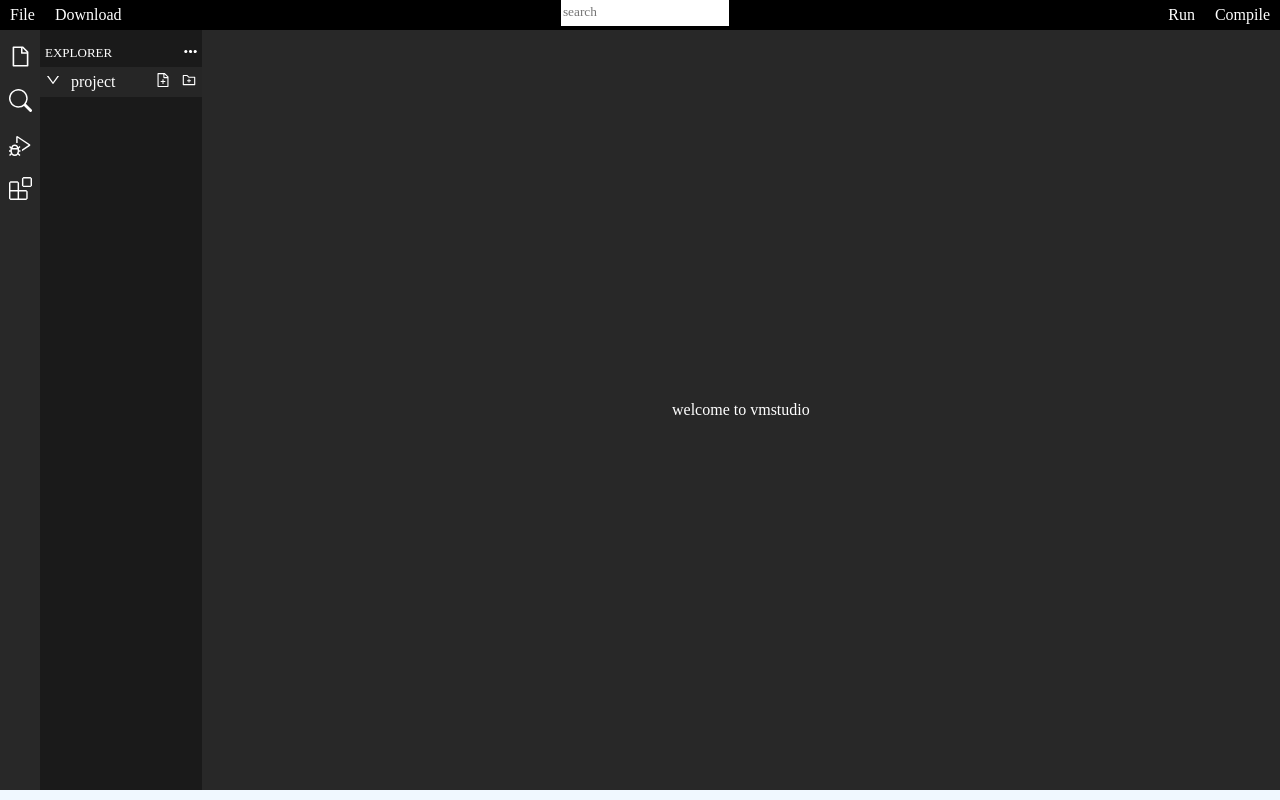
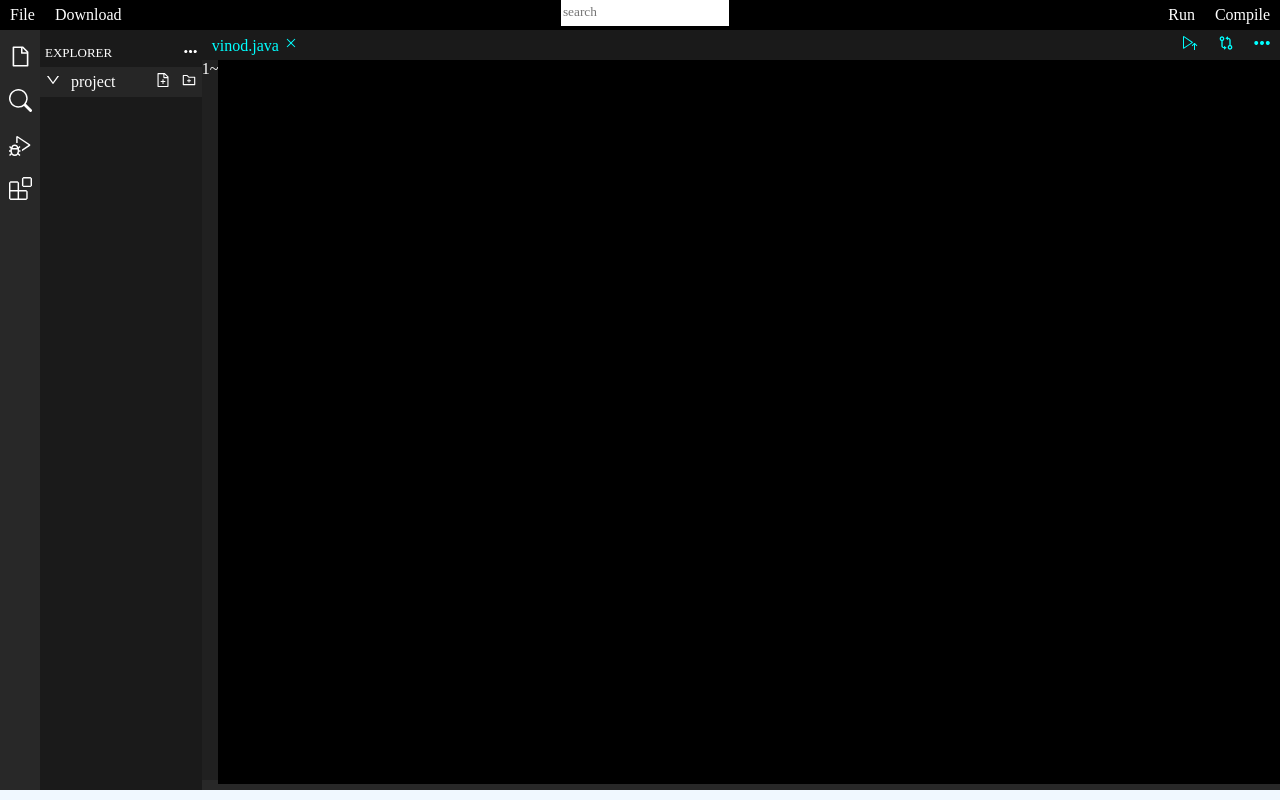
Before and after one commit to vm21242124/codestudio-frotend, a React (Create React App) app: page /editor in a window 1280 px wide. Built offline with nearby package versions, Linux system fonts and the light colour scheme.

Commit message:
codepallete

```diff
--- a/src/components/pallate/CodePallete.css
+++ b/src/components/pallate/CodePallete.css
@@ -2,15 +2,24 @@
     display: flex;
     justify-content: center;
     align-items: center;
-    height:  95vh;
+    height:  90vh;
     width: 100%;
     color: white;
 }
 .plate{
-    height: 95vh !important;
+    height:90vh !important;
     width: 100%;
 }
 .topmenufile{
     display: flex;
-
+    justify-content: space-between;
+    align-items: center;
+    width: 100%;
+    height: 30px;
+    background-color: rgb(26, 26, 26);
+    color: aqua;
 }
+.topmenufile span{
+    margin: 10px;
+    cursor: pointer;
+}
--- a/src/components/pallate/CodePallete.jsx
+++ b/src/components/pallate/CodePallete.jsx
@@ -1,11 +1,22 @@
 import React, { useState } from "react";
 import "./CodePallete.css";
 import NumberedTextarea from "../codeplate/NumberedTextArea";
+import {VscRunAbove,VscClose} from 'react-icons/vsc'
+import {BiGitCompare} from 'react-icons/bi'
+import {SlOptions} from 'react-icons/sl'
 const CodePallete = () => {
-  const [fileOpen, setFileopen] = useState(true);
+  const [fileOpen, setFileopen] = useState(false);
   return (
+    <>
+      <div className="topmenufile">
+        <div className="openfiles"><span>vinod.java <VscClose/></span></div>
+        <div className="rightrunoptions">
+          <span><VscRunAbove/></span>
+          <span><BiGitCompare/></span>
+          <span><SlOptions/></span>
+        </div>
+      </div>
       <div className="codepallet">
-      <div className="topmenufile"></div>
         {fileOpen ? (
           <div className="infor">
             <p>welcome to vmstudio</p>
@@ -16,6 +27,7 @@ const CodePallete = () => {
           </div>
         )}
       </div>
+    </>
   );
 };
 
--- a/src/index.css
+++ b/src/index.css
@@ -67,7 +67,7 @@ code {
 .edit{
   resize: none;
   width: 100%;
-  height: 95vh;
+  height: 90vh;
   max-width: 100%;
   outline: none;
   border: none;
@@ -80,6 +80,6 @@ code {
   background-color: rgb(32, 32, 32);
   color: rgb(255, 255, 255);
   font-size: 16px;
-  height: 95vh;
+  height: 90vh;
   overflow:scroll ;
 }
```
Lines whose indentation alone changed are shown as unchanged.
